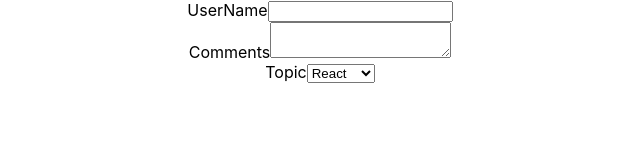
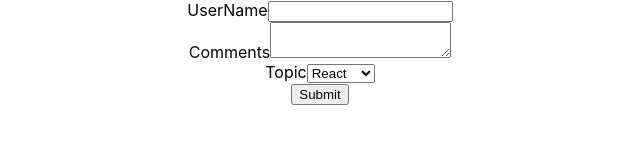
Before and after one commit to ARPITJAINECE/ReactPractice, a React (Create React App) app in the folder hello-world/: page / in a window 1280 px wide. Shown: the top 160 px of the page, without its empty margins (320-960 px from the left). Built offline with nearby package versions, Linux system fonts and the light colour scheme.

Commit message:
react practice

```diff
--- a/hello-world/src/components/Form.js
+++ b/hello-world/src/components/Form.js
@@ -28,13 +28,19 @@
             topic: event.target.value
         })
     }
+
+    handleSubmit = (event) => {
+        alert(` ${this.state.username} ${this.state.comments} ${this.state.topic}`)
+        event.preventDefault()
+    }
+
     render() {
         return (
             //   <div className='App'>
             //     FormComponent
             //   </div>
             //we will be using the form tag
-            <form>
+            <form onSubmit={this.handleSubmit}>
                 {/* below is for the text */}
                 <div>
                     <label>UserName</label>
@@ -54,6 +60,7 @@
                         <option value='vue'>Vue</option>
                     </select>
                 </div>
+                <button type='submit'>Submit</button>
             </form>
         )
     }
```
Also changed, not shown: hello-world/src/components/LifecycleA.js (added, +14 -0 lines).
